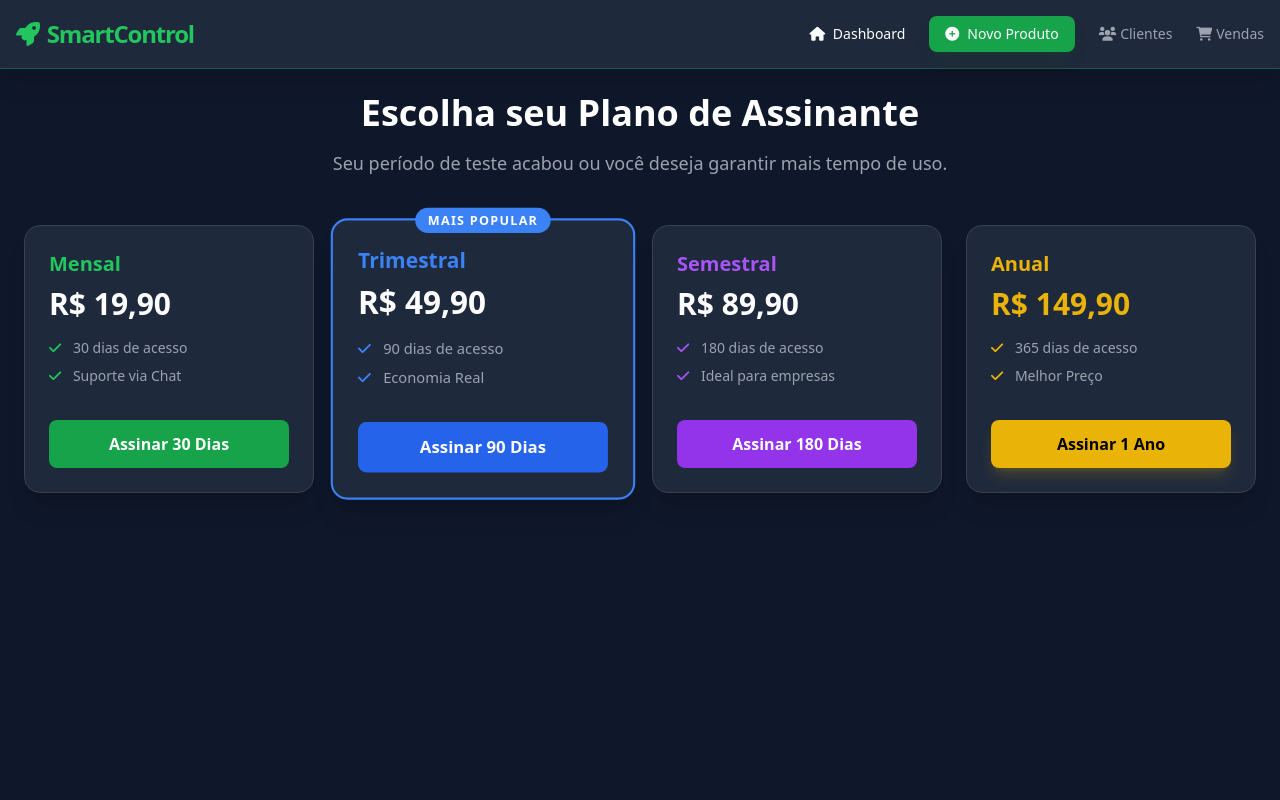
After one commit to jhoelssonmarcelyno-alt/smartcontrol, a Flask app: page /planos in a window 1280 px wide. The commit adds this page. Run offline with Flask 3, Linux system fonts and the light colour scheme; some libraries are stand-ins or nearby versions.

Commit message:
Backup: Telas de login e registro criadas, sistema de planos com WhatsApp ok

```diff
--- a/app.py
+++ b/app.py
@@ -1,12 +1,52 @@
-from flask import Flask, render_template, request, redirect, url_for
+from flask import Flask, render_template, request, redirect, url_for, session
 from models import (listar_produtos, listar_clientes, cadastrar_produto,
                     cadastrar_cliente, registrar_venda)
+from datetime import datetime
 
 app = Flask(__name__)
+app.secret_key = 'smartcontrol_chave_secreta_99' # Chave para manter o usuário logado
 
-# ROTA 1: DASHBOARD
+# Simulação de banco de dados de assinantes (Para teste)
+USUARIOS_TESTE = {
+    "admin@teste.com": {"senha": "123", "nome": "Joelson Admin", "dias": 7, "plano": "Teste Grátis"}
+}
+
+# ROTA DE LOGIN
+@app.route('/login', methods=['GET', 'POST'])
+def login():
+    if request.method == 'POST':
+        email = request.form['email']
+        senha = request.form['senha']
+
+        # Verifica se o assinante existe e a senha bate
+        if email in USUARIOS_TESTE and USUARIOS_TESTE[email]['senha'] == senha:
+            session['usuario'] = email
+            session['nome'] = USUARIOS_TESTE[email]['nome']
+            return redirect(url_for('index'))
+        else:
+            return "Email ou senha incorretos! <a href='/login'>Tentar novamente</a>"
+
+    return render_template('login.html')
+
+# ROTA DE LOGOUT (Sair)
+@app.route('/logout')
+def logout():
+    session.clear()
+    return redirect(url_for('login'))
+
+# ROTA 1: DASHBOARD (Protegida)
 @app.route('/')
 def index():
+    if 'usuario' not in session:
+        return redirect(url_for('login'))
+
+    # Pegamos os dados do assinante logado
+    dados_assinante = USUARIOS_TESTE[session['usuario']]
+
+    # Bloqueio por falta de dias
+    if dados_assinante['dias'] <= 0:
+        return redirect(url_for('planos'))
+
     produtos = listar_produtos()
     clientes = listar_clientes()
     total_estoque = sum(p['quantidade'] for p in produtos)
@@ -15,11 +55,19 @@ def index():
     return render_template('index.html',
                            produtos=produtos,
                            total_estoque=total_estoque,
-                           total_fiado=total_fiado)
+                           total_fiado=total_fiado,
+                           assinante=dados_assinante)
+
+# ROTA DE PLANOS
+@app.route('/planos')
+def planos():
+    return render_template('planos.html')
 
 # ROTA 2: CADASTRO DE PRODUTOS
 @app.route('/produtos', methods=['GET', 'POST'])
 def produtos():
+    if 'usuario' not in session: return redirect(url_for('login'))
+
     if request.method == 'POST':
         try:
             nome = request.form['nome']
@@ -29,13 +77,14 @@ def produtos():
             cadastrar_produto(nome, preco_custo, preco_venda, quantidade)
             return redirect(url_for('index'))
         except Exception as e:
-            print(f"❌ Erro: {e}")
-            return "Erro nos dados do produto."
+            return f"Erro: {e}"
     return render_template('produtos.html')
 
 # ROTA 3: CADASTRO DE CLIENTES
 @app.route('/clientes', methods=['GET', 'POST'])
 def clientes():
+    if 'usuario' not in session: return redirect(url_for('login'))
+
     if request.method == 'POST':
         try:
             nome = request.form['nome']
@@ -43,25 +92,24 @@ def clientes():
             cadastrar_cliente(nome, telefone)
             return redirect(url_for('index'))
         except Exception as e:
-            print(f"❌ Erro: {e}")
-            return "Erro nos dados do cliente."
+            return f"Erro: {e}"
     return render_template('clientes.html')
 
-# ROTA 4: REGISTRAR VENDAS (As 4 formas de pagamento)
+# ROTA 4: REGISTRAR VENDAS
 @app.route('/vendas', methods=['GET', 'POST'])
 def vendas():
+    if 'usuario' not in session: return redirect(url_for('login'))
+
     if request.method == 'POST':
         try:
             produto_id = int(request.form['produto_id'])
             cliente_id = int(request.form['cliente_id'])
             quantidade = int(request.form['quantidade'])
             forma_pagamento = request.form['forma_pagamento']
-
             registrar_venda(produto_id, cliente_id, quantidade, forma_pagamento)
             return redirect(url_for('index'))
         except Exception as e:
-            print(f"❌ Erro na venda: {e}")
-            return "Erro ao processar venda. Verifique o estoque."
+            return "Erro ao processar venda."
 
     produtos = listar_produtos()
     clientes = listar_clientes()
--- /dev/null
+++ b/templates/planos.html
@@ -0,0 +1,73 @@
+{% extends 'layout.html' %}
+
+{% block content %}
+<div class="text-center mb-12 animate-fadeIn">
+    <h2 class="text-4xl font-extrabold text-white mb-4">Escolha seu Plano de Assinante</h2>
+    <p class="text-gray-400 text-lg">Seu período de teste acabou ou você deseja garantir mais tempo de uso.</p>
+</div>
+
+<div class="grid md:grid-cols-4 gap-6">
+
+    <div class="bg-[#1e293b] p-6 rounded-2xl border border-gray-700 hover:border-green-500 transition shadow-xl flex flex-col justify-between">
+        <div>
+            <h3 class="text-xl font-bold mb-2 text-green-500">Mensal</h3>
+            <p class="text-3xl font-black mb-4">R$ 19,90</p>
+            <ul class="text-gray-400 mb-8 space-y-2 text-sm text-left">
+                <li><i class="fas fa-check text-green-500 mr-2"></i> 30 dias de acesso</li>
+                <li><i class="fas fa-check text-green-500 mr-2"></i> Suporte via Chat</li>
+            </ul>
+        </div>
+        <a href="https://wa.me/5573982547701?text=Olá! Quero assinar o Plano MENSAL (30 dias) do SmartControl."
+           target="_blank" class="w-full bg-green-600 hover:bg-green-700 text-white text-center py-3 rounded-lg font-bold transition">
+           Assinar 30 Dias
+        </a>
+    </div>
+
+    <div class="bg-[#1e293b] p-6 rounded-2xl border-2 border-blue-500 transition shadow-xl relative scale-105 flex flex-col justify-between">
+        <span class="absolute -top-3 left-1/2 -translate-x-1/2 bg-blue-500 text-xs px-3 py-1 rounded-full uppercase font-bold text-white tracking-widest">Mais Popular</span>
+        <div>
+            <h3 class="text-xl font-bold mb-2 text-blue-500">Trimestral</h3>
+            <p class="text-3xl font-black mb-4">R$ 49,90</p>
+            <ul class="text-gray-400 mb-8 space-y-2 text-sm text-left">
+                <li><i class="fas fa-check text-blue-500 mr-2"></i> 90 dias de acesso</li>
+                <li><i class="fas fa-check text-blue-500 mr-2"></i> Economia Real</li>
+            </ul>
+        </div>
+        <a href="https://wa.me/5573982547701?text=Olá! Quero assinar o Plano TRIMESTRAL (90 dias) do SmartControl."
+           target="_blank" class="w-full bg-blue-600 hover:bg-blue-700 text-white text-center py-3 rounded-lg font-bold transition">
+           Assinar 90 Dias
+        </a>
+    </div>
+
+    <div class="bg-[#1e293b] p-6 rounded-2xl border border-gray-700 hover:border-purple-500 transition shadow-xl flex flex-col justify-between">
+        <div>
+            <h3 class="text-xl font-bold mb-2 text-purple-500">Semestral</h3>
+            <p class="text-3xl font-black mb-4">R$ 89,90</p>
+            <ul class="text-gray-400 mb-8 space-y-2 text-sm text-left">
+                <li><i class="fas fa-check text-purple-500 mr-2"></i> 180 dias de acesso</li>
+                <li><i class="fas fa-check text-purple-500 mr-2"></i> Ideal para empresas</li>
+            </ul>
+        </div>
+        <a href="https://wa.me/5573982547701?text=Olá! Quero assinar o Plano SEMESTRAL (180 dias) do SmartControl."
+           target="_blank" class="w-full bg-purple-600 hover:bg-purple-700 text-white text-center py-3 rounded-lg font-bold transition">
+           Assinar 180 Dias
+        </a>
+    </div>
+
+    <div class="bg-[#1e293b] p-6 rounded-2xl border border-gray-700 hover:border-yellow-500 transition shadow-xl flex flex-col justify-between">
+        <div>
+            <h3 class="text-xl font-bold mb-2 text-yellow-500">Anual</h3>
+            <p class="text-3xl font-black mb-4 text-yellow-500">R$ 149,90</p>
+            <ul class="text-gray-400 mb-8 space-y-2 text-sm text-left">
+                <li><i class="fas fa-check text-yellow-500 mr-2"></i> 365 dias de acesso</li>
+                <li><i class="fas fa-check text-yellow-500 mr-2"></i> Melhor Preço</li>
+            </ul>
+        </div>
+        <a href="https://wa.me/5573982547701?text=Olá! Quero assinar o Plano ANUAL (1 ano) do SmartControl."
+           target="_blank" class="w-full bg-yellow-500 hover:bg-yellow-600 text-black text-center py-3 rounded-lg font-bold transition shadow-lg shadow-yellow-500/20">
+           Assinar 1 Ano
+        </a>
+    </div>
+
+</div>
+{% endblock %}
```
Also changed, not shown: models.py (+36 -0 lines), templates/index.html (+30 -7 lines), templates/login.html (added, +27 -0 lines).
